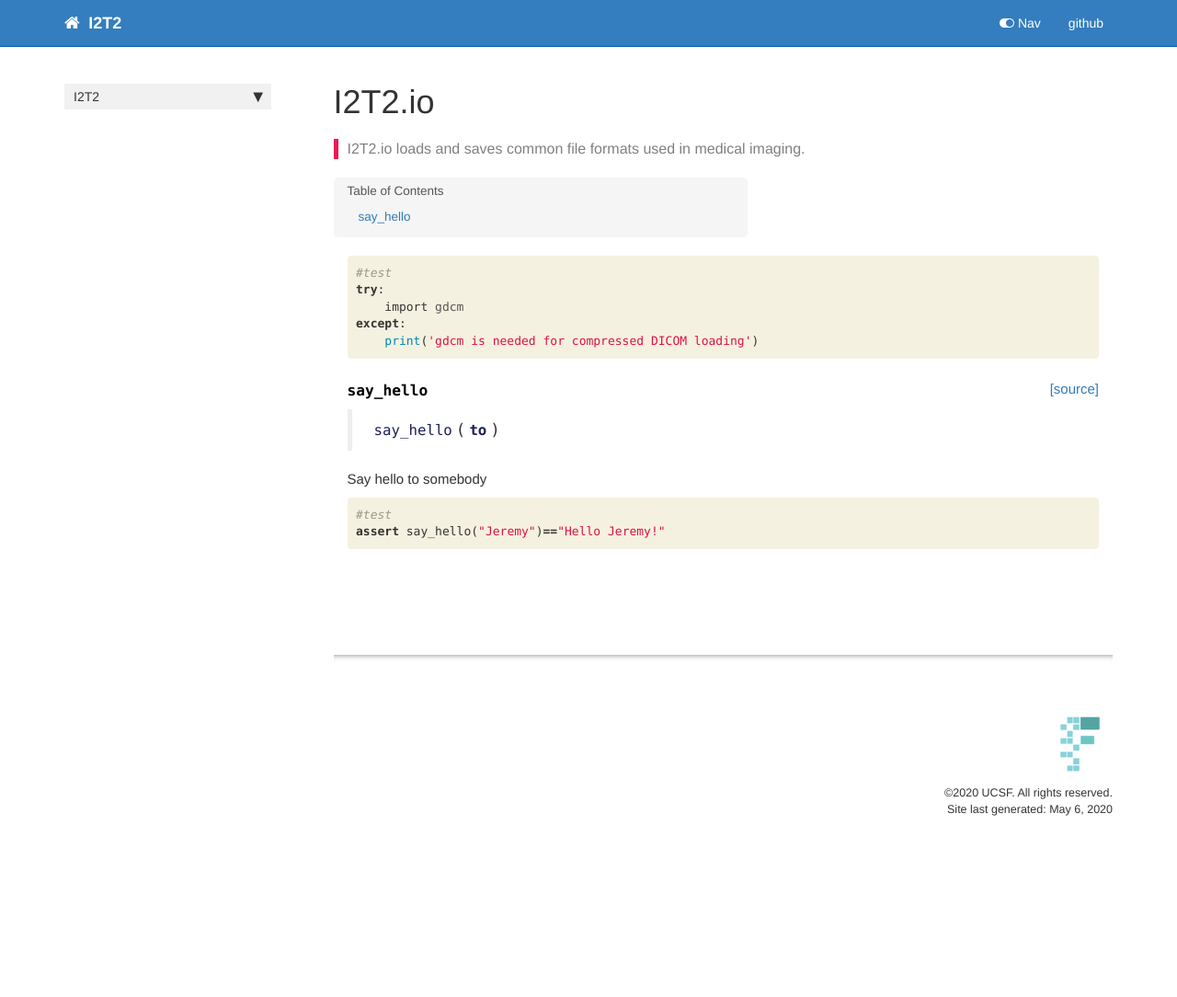
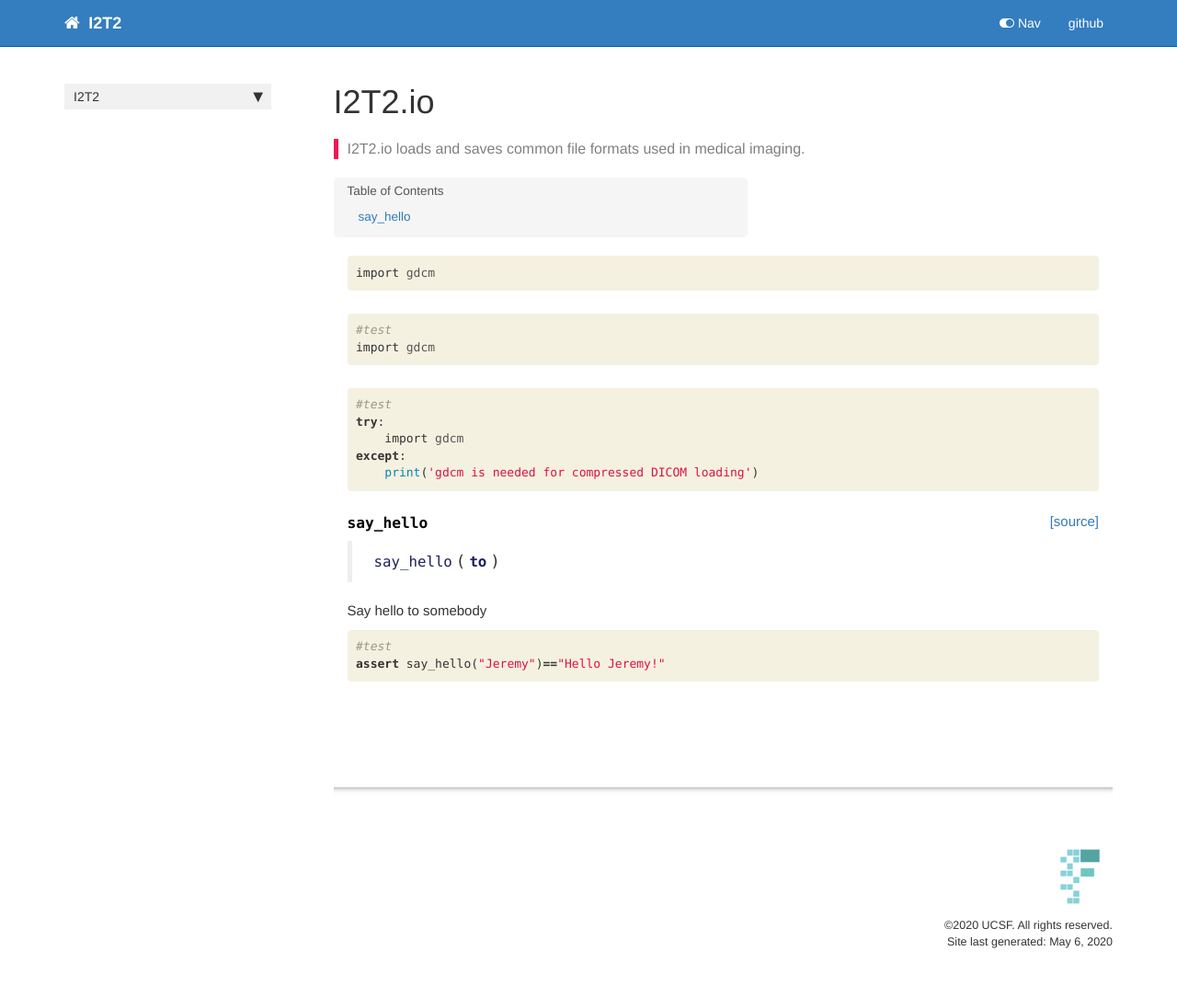
Before and after one commit to UCSF-intelligent-imaging/I2T2, a Jekyll site: the page built from docs/io.html, in a window 1280 px wide. Shown: the whole page at 92% size. Built offline with Jekyll 4.4.1, drawn with Linux system fonts in a browser that asks for light colours; nearby versions of some CDN libraries; comment, search, counter and statistics services are not loaded; before the commit the page ends 940 px from its top, so only the background shows below that.

Commit message:
add explicit gcdm import

```diff
--- a/docs/io.html
+++ b/docs/io.html
@@ -23,6 +23,41 @@
     {% raw %}
 
 <div class="cell border-box-sizing code_cell rendered">
+
+</div>
+    {% endraw %}
+
+    {% raw %}
+
+<div class="cell border-box-sizing code_cell rendered">
+<div class="input">
+
+<div class="inner_cell">
+    <div class="input_area">
+<div class=" highlight hl-ipython3"><pre><span></span><span class="kn">import</span> <span class="nn">gdcm</span>
+</pre></div>
+
+    </div>
+</div>
+</div>
+
+</div>
+    {% endraw %}
+
+    {% raw %}
+
+<div class="cell border-box-sizing code_cell rendered">
+<div class="input">
+
+<div class="inner_cell">
+    <div class="input_area">
+<div class=" highlight hl-ipython3"><pre><span></span><span class="c1">#test</span>
+<span class="kn">import</span> <span class="nn">gdcm</span>
+</pre></div>
+
+    </div>
+</div>
+</div>
 
 </div>
     {% endraw %}
```
Also changed, not shown: 1 other file.
